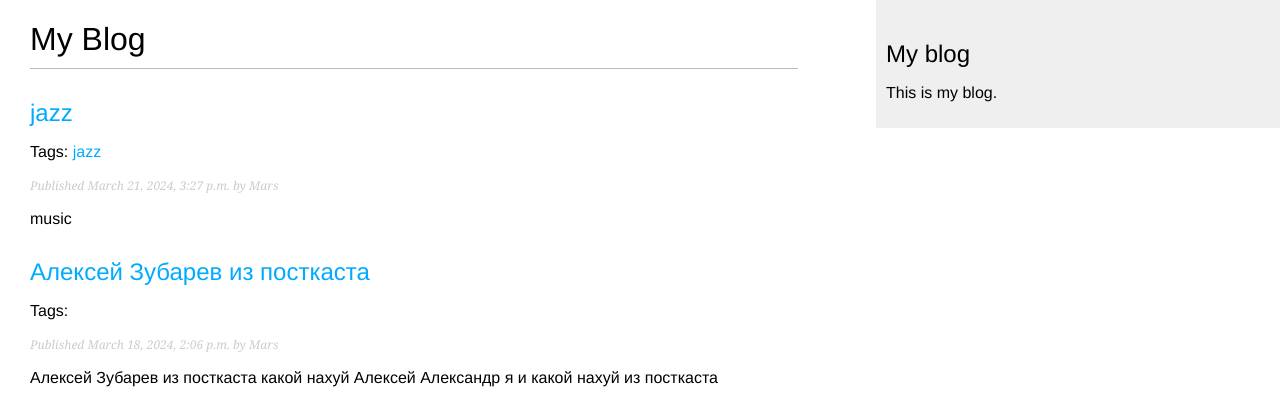
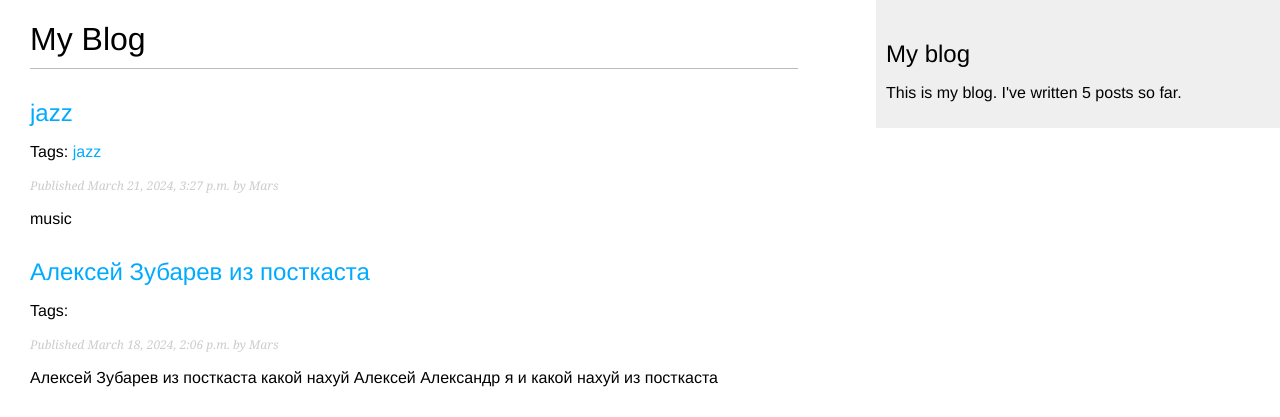
Before and after one commit to ZulpukarovMarsel/BlogDjango, a Django app: page /blog/ in a window 1280 px wide. Shown: the top 417 px of the page. Run offline with Django 5.2, Linux system fonts and the light colour scheme; data comes from the database, SQL or seed files in the repository.

Commit message:
Add the number of posts to the main page

```diff
--- a/templates/blogs/base.html
+++ b/templates/blogs/base.html
@@ -1,3 +1,4 @@
+{% load blog_tags %}
 {% load static %}
 <!DOCTYPE html>
 <html lang="en">
@@ -13,7 +14,10 @@
     </div>
     <div id="sidebar">
         <h2>My blog</h2>
-        <p>This is my blog.</p>
+        <p>
+            This is my blog.
+            I've written {% total_posts %} posts so far.
+        </p>
     </div>
 </body>
 </html>
```
